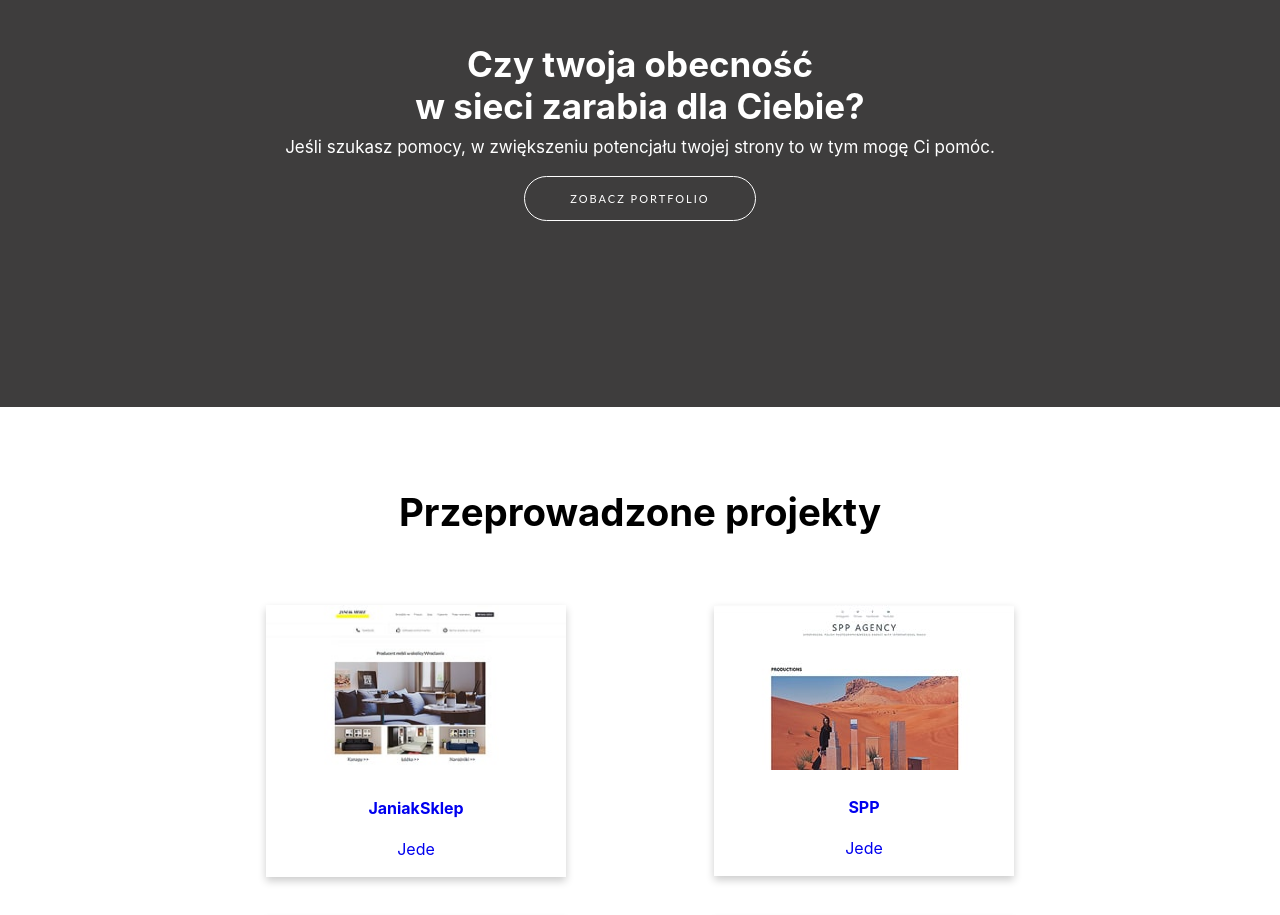
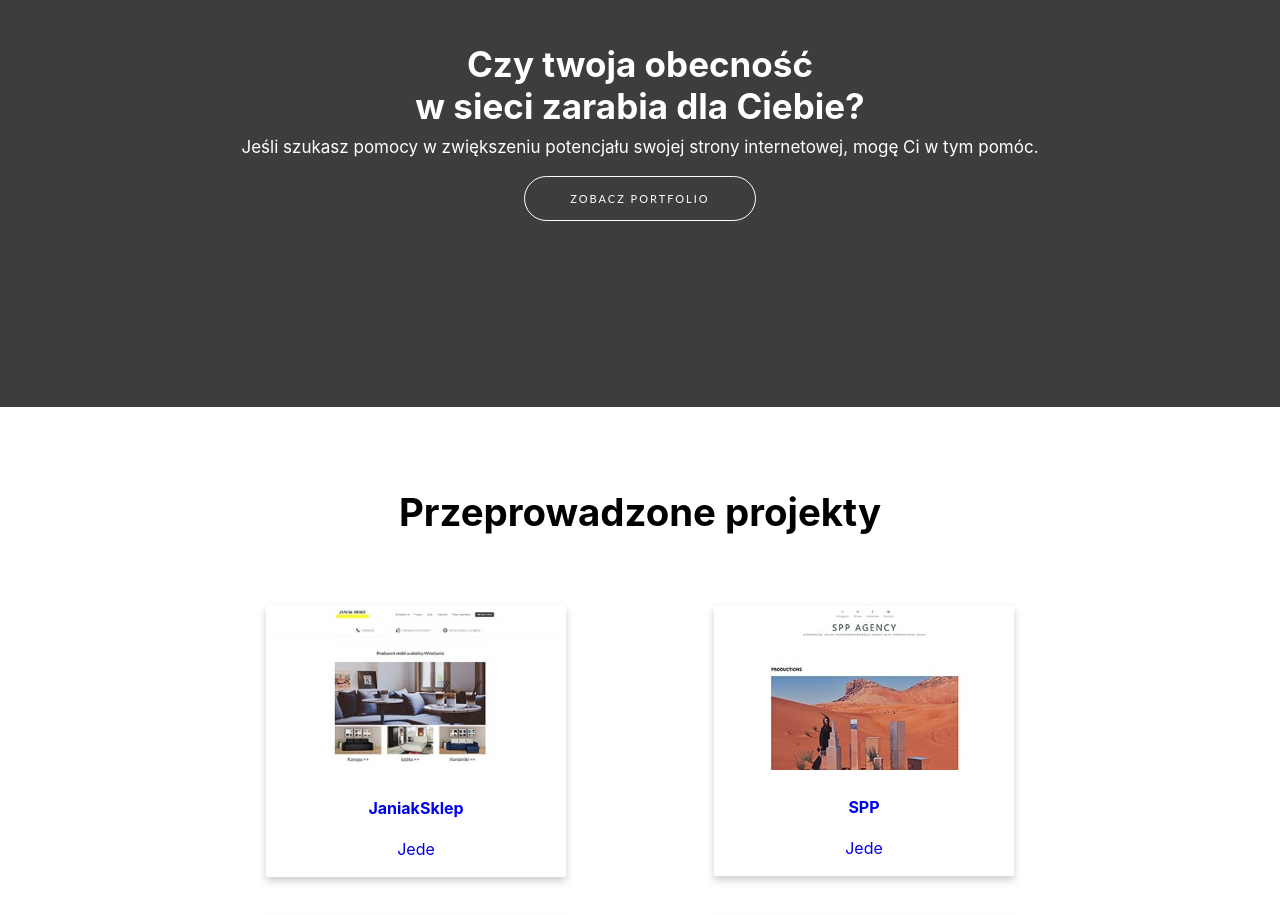
Before and after one commit to bokamix/jede, a React (Create React App) app: page / in a window 1280 px wide. Shown: the part 1000-1915 px from the top of the page. Built offline with nearby package versions, Linux system fonts and the light colour scheme; the HTML template or start-up script is replaced by a standard one.

Commit message:
poprawienie błędów

```diff
--- a/src/containersecond.js
+++ b/src/containersecond.js
@@ -8,7 +8,7 @@ class Containersecond extends Component {
 
       <div id="containersecond" className="secondsectiondiv" >
                     <h2 className="h2section">Czy twoja obecność <br /> w sieci zarabia dla Ciebie?</h2>
-                    <p className="psection">Jeśli szukasz pomocy, w zwiększeniu potencjału twojej strony to w tym mogę Ci pomóc.</p>
+                    <p className="psection">Jeśli szukasz pomocy w zwiększeniu potencjału swojej strony internetowej, mogę Ci w tym pomóc.</p>
                       <div className="bnt-jede-main"><a href="#containerportfolioid" className="btn btn-outline btn-xl js-scroll-trigger">Zobacz portfolio</a></div>
 
         </div>
```
